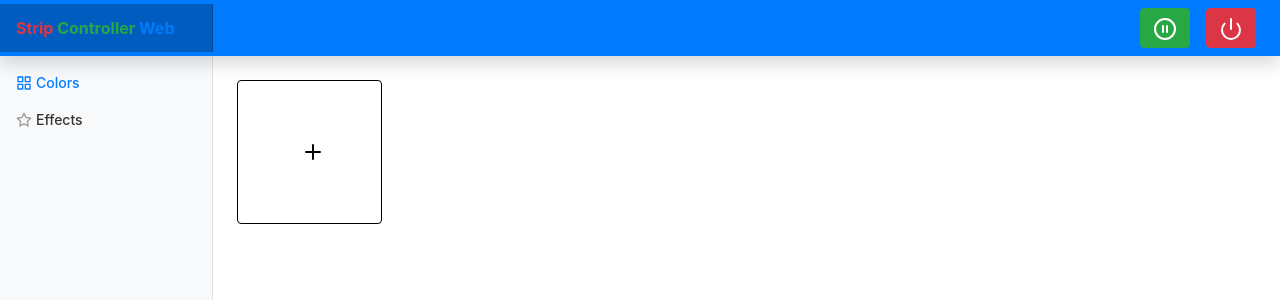
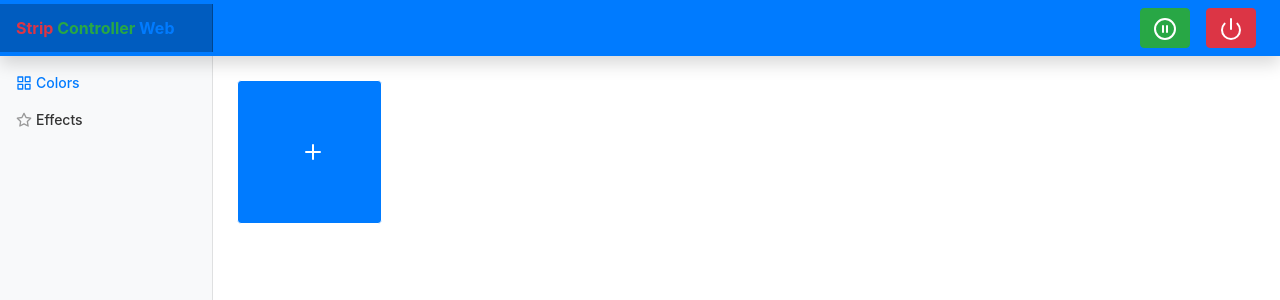
Before and after one commit to brunopk/strip-controller-web, a React (Create React App) app: page /dash in a window 1280 px wide. Shown: the top 300 px of the page. Built offline with nearby package versions, Linux system fonts and the light colour scheme.

Commit message:
Improve color panel

```diff
--- a/src/components/panels/colors/Panel.css
+++ b/src/components/panels/colors/Panel.css
@@ -26,6 +26,6 @@
 /************************************************************************************/
 
 .panel .row .add-color-container {
-  border: 1px solid black;
+  border: 1px solid white;
   border-radius: .25rem;
 }
--- a/src/components/panels/colors/Panel.js
+++ b/src/components/panels/colors/Panel.js
@@ -54,10 +54,10 @@ function Panel({values, onChose, editable }) {
     if(editable)
       addColorColumn =
         <div className="col-sm-12 col-md-2 col-lg-2 col-custom" onClick={newColor(colorList)}>
-          <div className="container-fluid color-container add-color-container">
+          <div className="container-fluid color-container add-color-container bg-primary">
             <div className="row align-items-center">
               <div className="col-4 offset-4 text-center">
-                <Icon.Plus color="black" />
+                <Icon.Plus color="white" />
               </div>
             </div>
           </div>
```
